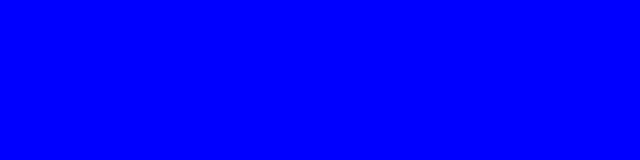
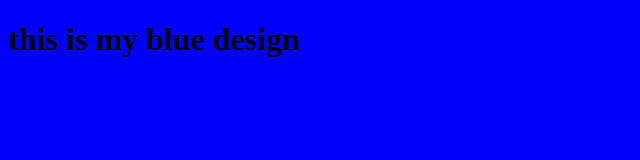
Before and after one commit to sameep4/project23, a plain HTML site: page index.html in a window 1280 px wide. Shown: the whole page, without its empty margins (0-640 px from the left). Drawn offline with Linux system fonts and the light colour scheme.

Commit message:
version4

```diff
--- a/index.html
+++ b/index.html
@@ -6,7 +6,7 @@
     <title>Document</title>
 </head>
 <body style="background-color: blue;">
-
+    <h1>this is my blue design</h1>
 
 </body>
 </html>
```
